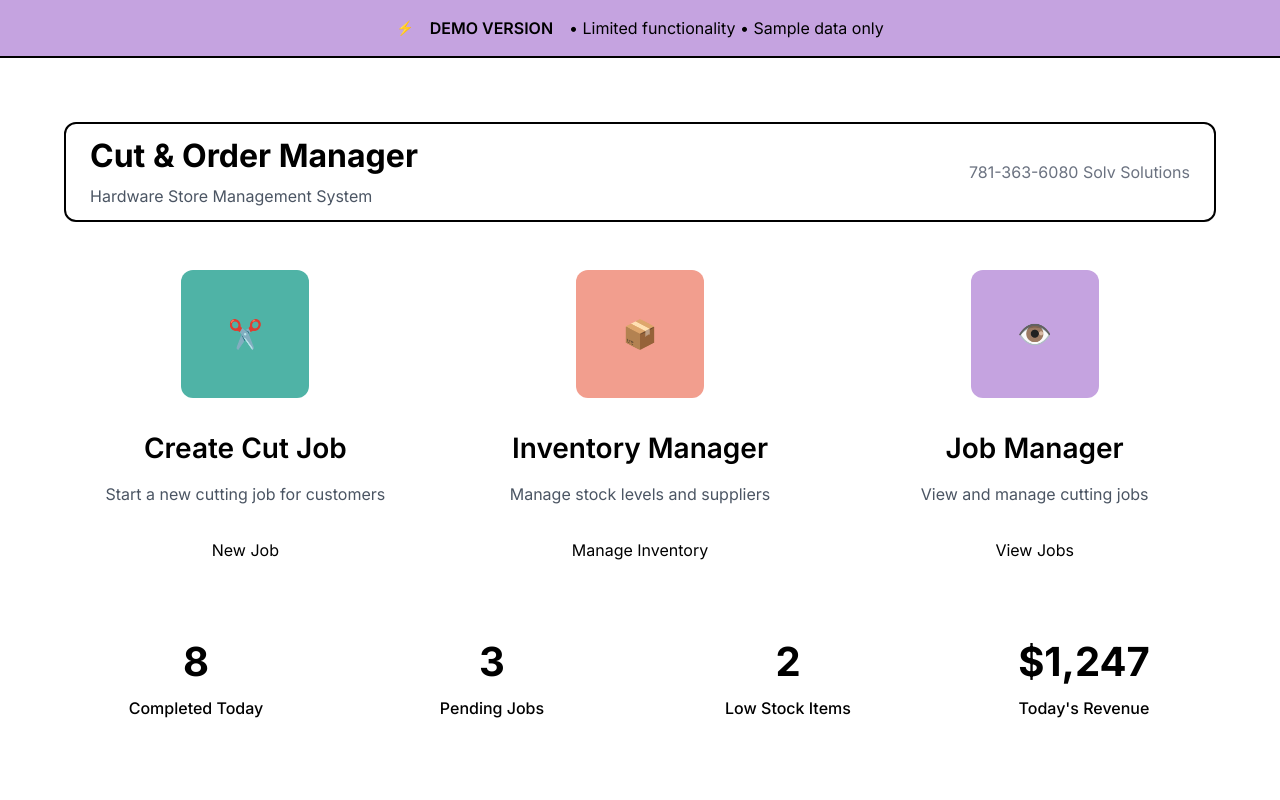
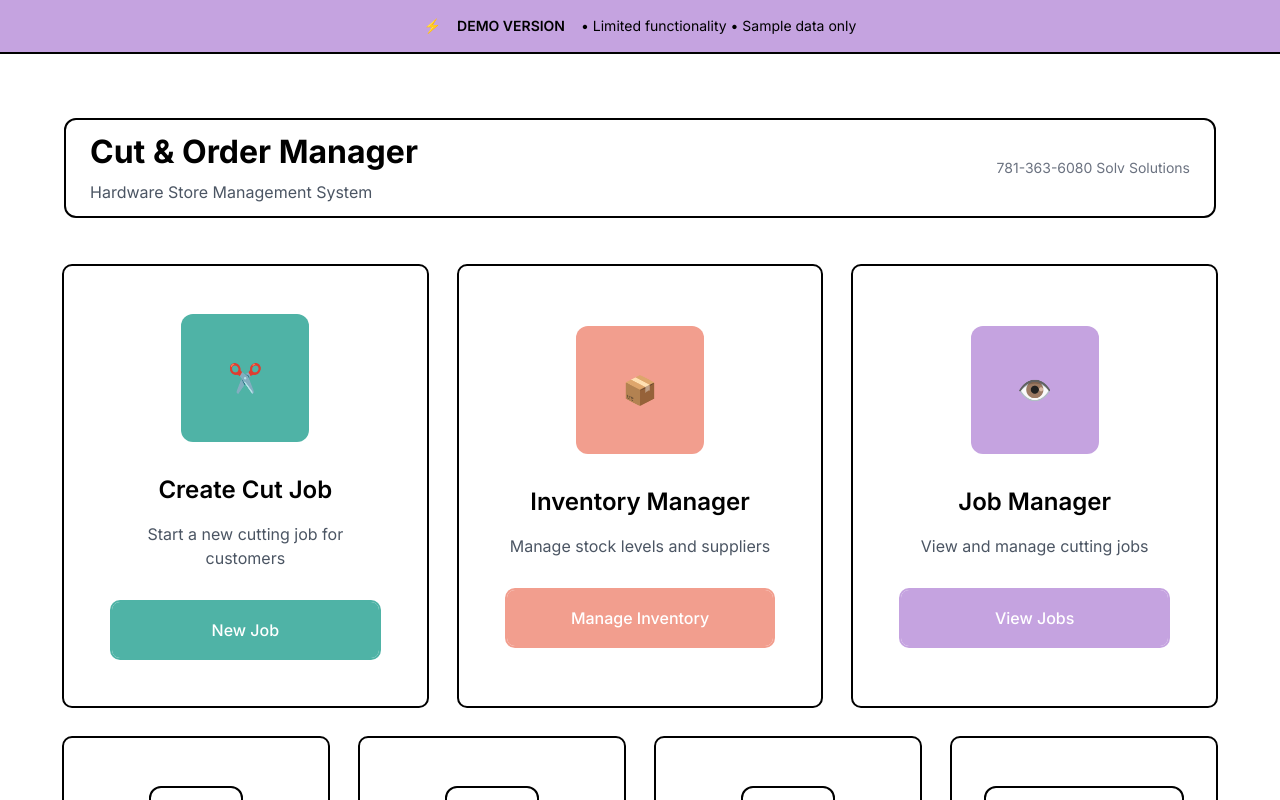
Before and after one commit to solvd-ai-solutions/cut-order-manager, a React (Vite) app: page / in a window 1280 px wide. Built offline with nearby package versions, Linux system fonts and the light colour scheme.

Commit message:
FIX: Replace old solv-* CSS classes with proper design system classes and add defensive CSS to prevent external styling conflicts

```diff
--- a/src/App.tsx
+++ b/src/App.tsx
@@ -33,10 +33,10 @@ export default function App() {
     return (
       <div className="h-screen bg-white text-black flex flex-col overflow-hidden">
         {/* Demo Banner */}
-        <div className="bg-solv-lavender border-b-2 border-black px-6 py-2 flex items-center justify-center gap-2 flex-shrink-0">
+        <div className="bg-lavender border-b-2 border-black px-6 py-2 flex items-center justify-center gap-2 flex-shrink-0">
           <span className="text-black text-sm">⚡</span>
-          <span className="solv-small font-semibold">DEMO VERSION</span>
-          <span className="solv-small">• Limited functionality • Sample data only</span>
+          <span className="text-sm font-semibold">DEMO VERSION</span>
+          <span className="text-sm">• Limited functionality • Sample data only</span>
         </div>
 
         {/* Content */}
@@ -50,10 +50,10 @@ export default function App() {
   return (
     <div className="h-screen bg-white text-black overflow-hidden">
       {/* Demo Banner */}
-      <div className="bg-solv-lavender border-b-2 border-black px-6 py-2 flex items-center justify-center gap-2">
+      <div className="bg-lavender border-b-2 border-black px-6 py-2 flex items-center justify-center gap-2">
         <span className="text-black text-sm">⚡</span>
-        <span className="solv-small font-semibold">DEMO VERSION</span>
-        <span className="solv-small">• Limited functionality • Sample data only</span>
+        <span className="text-sm font-semibold">DEMO VERSION</span>
+        <span className="text-sm">• Limited functionality • Sample data only</span>
       </div>
 
       {/* Main Dashboard - Single Viewport */}
@@ -66,50 +66,50 @@ export default function App() {
               style={{ padding: '12px 24px' }}
             >
               <div>
-                <h1 className="solv-h1 mb-1">Cut & Order Manager</h1>
-                <p className="solv-body text-gray-600">Hardware Store Management System</p>
+                <h1 className="text-4xl font-bold mb-1">Cut & Order Manager</h1>
+                <p className="text-base text-gray-600">Hardware Store Management System</p>
               </div>
-              <div className="text-right solv-small text-gray-500">
+              <div className="text-right text-sm text-gray-500">
                 781-363-6080 Solv Solutions
               </div>
             </div>
           </div>
 
           {/* Main Action Cards */}
-          <div className="solv-card cursor-pointer hover:bg-gray-50 transition-colors" onClick={() => setCurrentView('new-job')}>
+          <div className="card-base p-6 cursor-pointer hover:outline-mint transition-colors" onClick={() => setCurrentView('new-job')}>
             <div className="text-center h-full flex flex-col justify-center">
-              <div className="w-16 h-16 bg-solv-teal rounded-lg flex items-center justify-center mx-auto mb-4">
+              <div className="w-16 h-16 bg-mint rounded-lg flex items-center justify-center mx-auto mb-4">
                 <span className="text-white text-3xl">✂️</span>
               </div>
-              <h2 className="solv-h2 mb-2">Create Cut Job</h2>
-              <p className="solv-body text-gray-600 mb-4">Start a new cutting job for customers</p>
-              <button className="solv-button-primary w-full">
+              <h2 className="text-2xl font-semibold mb-2">Create Cut Job</h2>
+              <p className="text-base text-gray-600 mb-4">Start a new cutting job for customers</p>
+              <button className="btn-base btn-mint w-full">
                 New Job
               </button>
             </div>
           </div>
 
-          <div className="solv-card cursor-pointer hover:bg-gray-50 transition-colors" onClick={() => setCurrentView('inventory')}>
+          <div className="card-base p-6 cursor-pointer hover:outline-coral transition-colors" onClick={() => setCurrentView('inventory')}>
             <div className="text-center h-full flex flex-col justify-center">
-              <div className="w-16 h-16 bg-solv-coral rounded-lg flex items-center justify-center mx-auto mb-4">
+              <div className="w-16 h-16 bg-coral rounded-lg flex items-center justify-center mx-auto mb-4">
                 <span className="text-white text-3xl">📦</span>
               </div>
-              <h2 className="solv-h2 mb-2">Inventory Manager</h2>
-              <p className="solv-body text-gray-600 mb-4">Manage stock levels and suppliers</p>
-              <button className="solv-button-secondary w-full">
+              <h2 className="text-2xl font-semibold mb-2">Inventory Manager</h2>
+              <p className="text-base text-gray-600 mb-4">Manage stock levels and suppliers</p>
+              <button className="btn-base btn-coral w-full">
                 Manage Inventory
               </button>
             </div>
           </div>
 
-          <div className="solv-card cursor-pointer hover:bg-gray-50 transition-colors" onClick={() => setCurrentView('job-manager')}>
+          <div className="card-base p-6 cursor-pointer hover:outline-lavender transition-colors" onClick={() => setCurrentView('job-manager')}>
             <div className="text-center h-full flex flex-col justify-center">
-              <div className="w-16 h-16 bg-solv-lavender rounded-lg flex items-center justify-center mx-auto mb-4">
+              <div className="w-16 h-16 bg-lavender rounded-lg flex items-center justify-center mx-auto mb-4">
                 <span className="text-black text-3xl">👁️</span>
               </div>
-              <h2 className="solv-h2 mb-2">Job Manager</h2>
-              <p className="solv-body text-gray-600 mb-4">View and manage cutting jobs</p>
-              <button className="solv-button-secondary w-full">
+              <h2 className="text-2xl font-semibold mb-2">Job Manager</h2>
+              <p className="text-base text-gray-600 mb-4">View and manage cutting jobs</p>
+              <button className="btn-base btn-lavender w-full">
                 View Jobs
               </button>
             </div>
@@ -118,45 +118,45 @@ export default function App() {
           {/* Status Overview */}
           <div className="lg:col-span-3">
             <div className="grid grid-cols-1 md:grid-cols-4 gap-4 h-full min-h-[120px]">
-              <div className="solv-status-success flex flex-col items-center justify-center text-center h-full py-6">
-                <div className="text-4xl font-bold leading-none mb-2" style={{ fontSize: '2.5rem', lineHeight: '1' }}>8</div>
-                <p className="solv-body font-medium" style={{ fontSize: '16px', lineHeight: '20px' }}>Completed Today</p>
+              <div className="card-base flex flex-col items-center justify-center text-center h-full py-6">
+                <div className="text-4xl font-bold leading-none mb-2 border-2 border-black rounded-lg px-4 py-2" style={{ fontSize: '2.5rem', lineHeight: '1' }}>8</div>
+                <p className="text-base font-medium" style={{ fontSize: '16px', lineHeight: '20px' }}>Completed Today</p>
               </div>
 
-              <div className="solv-status-info flex flex-col items-center justify-center text-center h-full py-6">
-                <div className="text-4xl font-bold leading-none mb-2" style={{ fontSize: '2.5rem', lineHeight: '1' }}>3</div>
-                <p className="solv-body font-medium" style={{ fontSize: '16px', lineHeight: '20px' }}>Pending Jobs</p>
+              <div className="card-base flex flex-col items-center justify-center text-center h-full py-6">
+                <div className="text-4xl font-bold leading-none mb-2 border-2 border-black rounded-lg px-4 py-2" style={{ fontSize: '2.5rem', lineHeight: '1' }}>3</div>
+                <p className="text-base font-medium" style={{ fontSize: '16px', lineHeight: '20px' }}>Pending Jobs</p>
               </div>
 
-              <div className="solv-status-warning flex flex-col items-center justify-center text-center h-full py-6">
-                <div className="text-4xl font-bold leading-none mb-2" style={{ fontSize: '2.5rem', lineHeight: '1' }}>2</div>
-                <p className="solv-body font-medium" style={{ fontSize: '16px', lineHeight: '20px' }}>Low Stock Items</p>
+              <div className="card-base flex flex-col items-center justify-center text-center h-full py-6">
+                <div className="text-4xl font-bold leading-none mb-2 border-2 border-black rounded-lg px-4 py-2" style={{ fontSize: '2.5rem', lineHeight: '1' }}>2</div>
+                <p className="text-base font-medium" style={{ fontSize: '16px', lineHeight: '20px' }}>Low Stock Items</p>
               </div>
 
-              <div className="solv-status-success flex flex-col items-center justify-center text-center h-full py-6">
-                <div className="text-4xl font-bold leading-none mb-2" style={{ fontSize: '2.5rem', lineHeight: '1' }}>$1,247</div>
-                <p className="solv-body font-medium" style={{ fontSize: '16px', lineHeight: '20px' }}>Today's Revenue</p>
+              <div className="card-base flex flex-col items-center justify-center text-center h-full py-6">
+                <div className="text-4xl font-bold leading-none mb-2 border-2 border-black rounded-lg px-4 py-2" style={{ fontSize: '2.5rem', lineHeight: '1' }}>$1,247</div>
+                <p className="text-base font-medium" style={{ fontSize: '16px', lineHeight: '20px' }}>Today's Revenue</p>
               </div>
             </div>
           </div>
 
           {/* Quick Actions */}
           <div className="lg:col-span-3">
-            <div className="solv-card">
-              <h2 className="solv-h2 mb-4">Recent Activity</h2>
+            <div className="card-base p-6">
+              <h2 className="text-2xl font-semibold mb-4">Recent Activity</h2>
               <div className="grid grid-cols-1 md:grid-cols-2 gap-4">
                 <div className="border-2 border-black rounded-lg p-4">
-                  <h3 className="solv-body font-semibold mb-2">Latest Cut Job</h3>
-                  <p className="solv-small text-gray-600 mb-1">Customer: John Smith</p>
-                  <p className="solv-small text-gray-600 mb-1">Material: Oak 2x4 - 8ft × 3 pieces</p>
-                  <p className="solv-small text-gray-600">Total: $45.60</p>
+                  <h3 className="text-base font-semibold mb-2">Latest Cut Job</h3>
+                  <p className="text-sm text-gray-600 mb-1">Customer: John Smith</p>
+                  <p className="text-sm text-gray-600 mb-1">Material: Oak 2x4 - 8ft × 3 pieces</p>
+                  <p className="text-sm text-gray-600">Total: $45.60</p>
                 </div>
 
                 <div className="border-2 border-black rounded-lg p-4">
-                  <h3 className="solv-body font-semibold mb-2">Inventory Alert</h3>
-                  <p className="solv-small text-gray-600 mb-1">Pine 2x4 - Stock: 12ft</p>
-                  <p className="solv-small text-gray-600 mb-1">Threshold: 20ft</p>
-                  <p className="solv-small text-red-600 font-semibold">Reorder needed</p>
+                  <h3 className="text-base font-semibold mb-2">Inventory Alert</h3>
+                  <p className="text-sm text-gray-600 mb-1">Pine 2x4 - Stock: 12ft</p>
+                  <p className="text-sm text-gray-600 mb-1">Threshold: 20ft</p>
+                  <p className="text-sm text-red-600 font-semibold">Reorder needed</p>
                 </div>
               </div>
             </div>
--- a/src/styles/globals.css
+++ b/src/styles/globals.css
@@ -1,6 +1,18 @@
 @tailwind base;
 @tailwind components;
 @tailwind utilities;
+
+/* Defensive CSS to prevent external styling conflicts */
+#root {
+  all: initial;
+  font-family: 'Inter', -apple-system, BlinkMacSystemFont, 'Segoe UI', Roboto, sans-serif;
+  color: #000000;
+  background: #FFFFFF;
+}
+
+#root * {
+  box-sizing: border-box;
+}
 
 /* Solvd AI Solutions Design System Variables */
 :root {
```
Also changed, not shown: src/components/CutJobForm.tsx (+8 -8 lines), src/components/Dashboard.tsx (+34 -34 lines).
